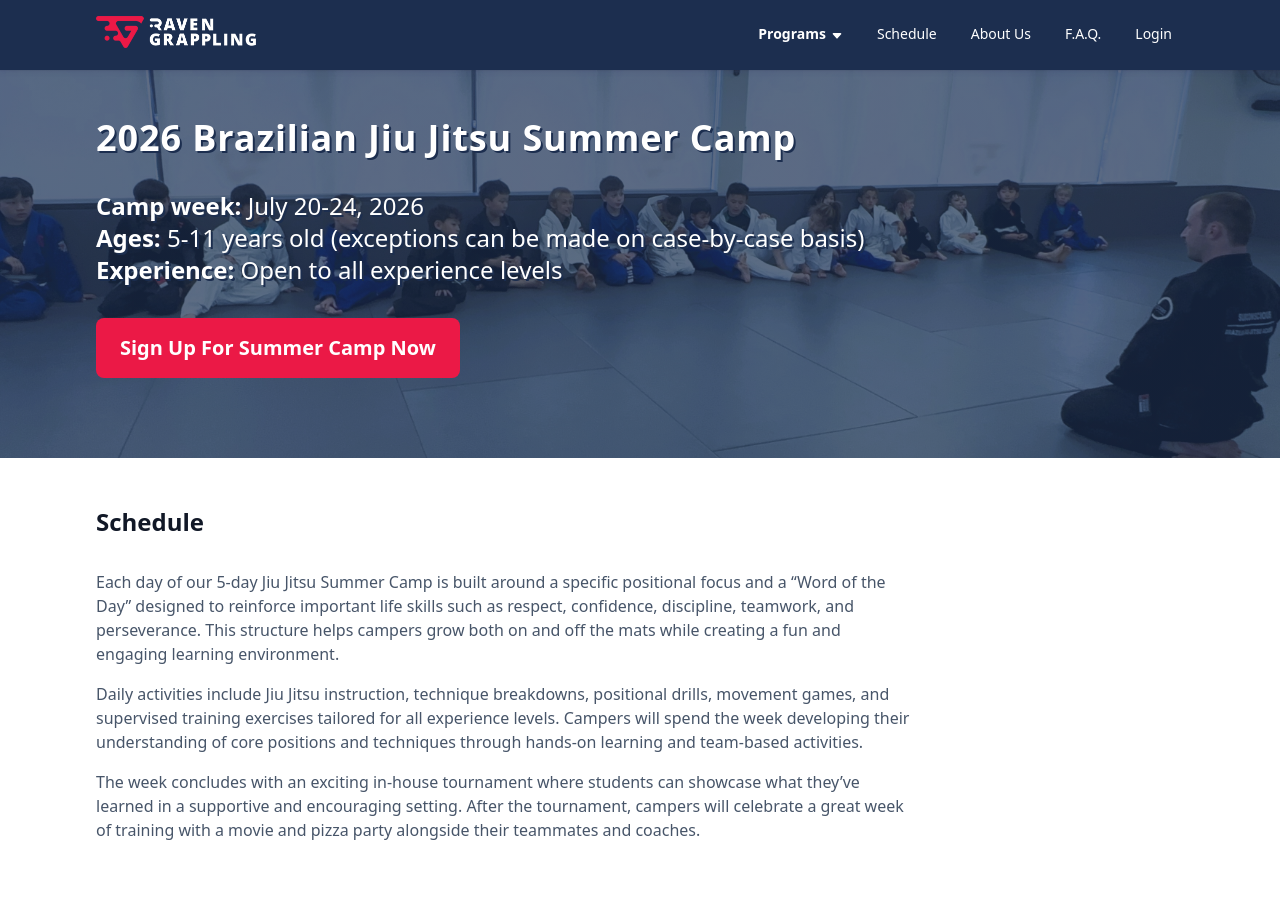
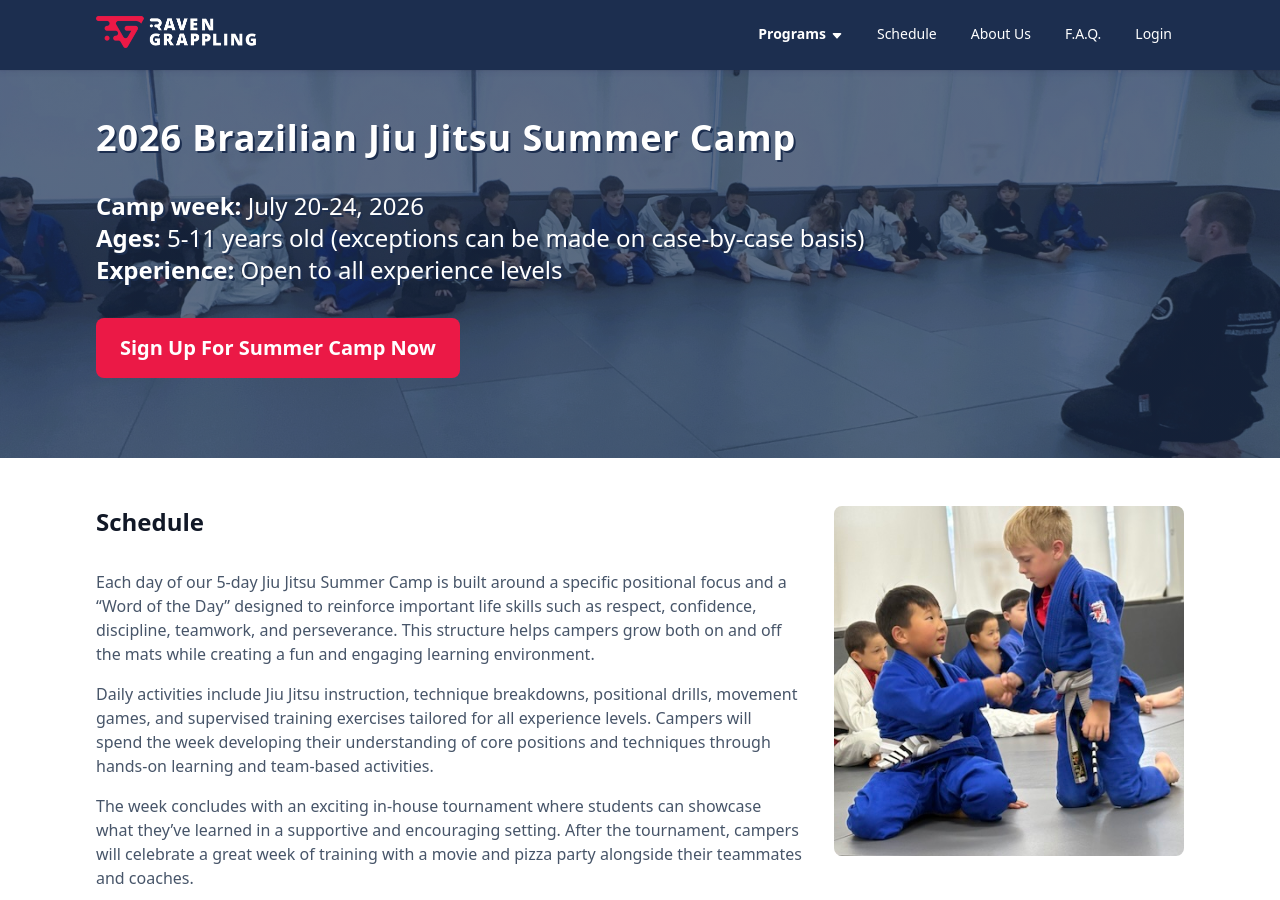
Before and after one commit to RavenGrappling/RavenGrappling.github.io, a Jekyll site: the page built from pages/bjj-summer-camp-2026.html, in a window 1280 px wide and 900 px high. Built offline with Jekyll 4.4.1, drawn with Linux system fonts in a browser that asks for light colours.

Commit message:
adding photos

```diff
--- a/pages/bjj-summer-camp-2026.html
+++ b/pages/bjj-summer-camp-2026.html
@@ -29,7 +29,8 @@ meta_desc: BJJ Summer Camp
 </div>
 
 <section>
-	<div class="squished">
+	<div class="flex">
+		<div>
 			<h2>
 				Schedule
 			</h2>
@@ -49,11 +50,16 @@ meta_desc: BJJ Summer Camp
 				a movie and pizza party alongside their teammates and coaches.
 			</p>
 		</div>
+		<div class="section-image">
+      <img src="/assets/images/summer-camp/1.jpg" alt="2026 BJJ Summmer Camp">
+    </div>
+	</div>
 </section>
 
 <div class="section-bg">
 	<section>
-		<div class="squished">
+		<div class="flex flex-reverse">
+			<div>
 				<h2>
 					What to expect
 				</h2>
@@ -72,6 +78,10 @@ meta_desc: BJJ Summer Camp
 					atmosphere led by experienced instructors. Parents can expect a balance of learning, physical activity, and fun,
 					with an emphasis on safety, encouragement, and personal growth.
 				</p>
+			</div>
+			<div class="section-image">
+      	<img src="/assets/images/summer-camp/2.jpg" alt="2026 BJJ Summmer Camp">
+    	</div>
 		</div>
 	</section>
 </div>
```
Also changed, not shown: assets/images/summer-camp/1.jpg (added), assets/images/summer-camp/2.jpg (added). Lines whose indentation alone changed are shown as unchanged.
